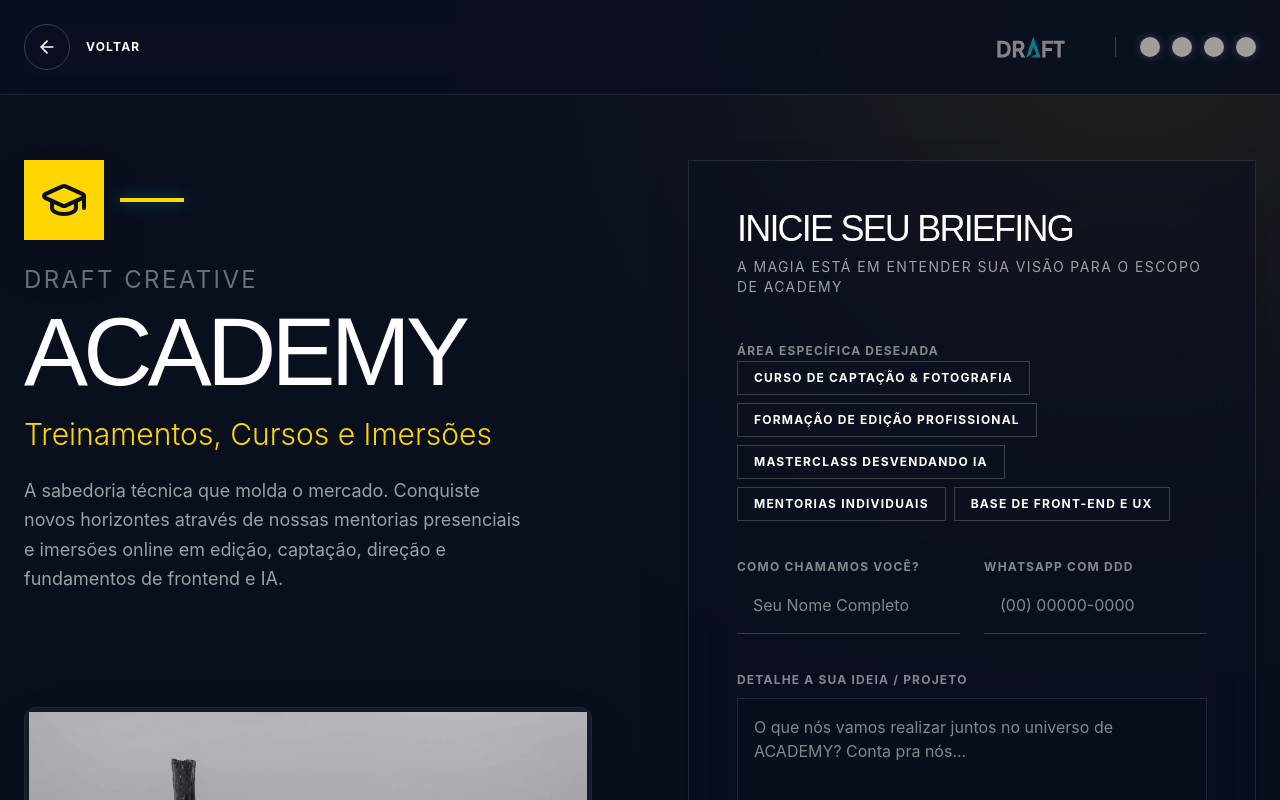
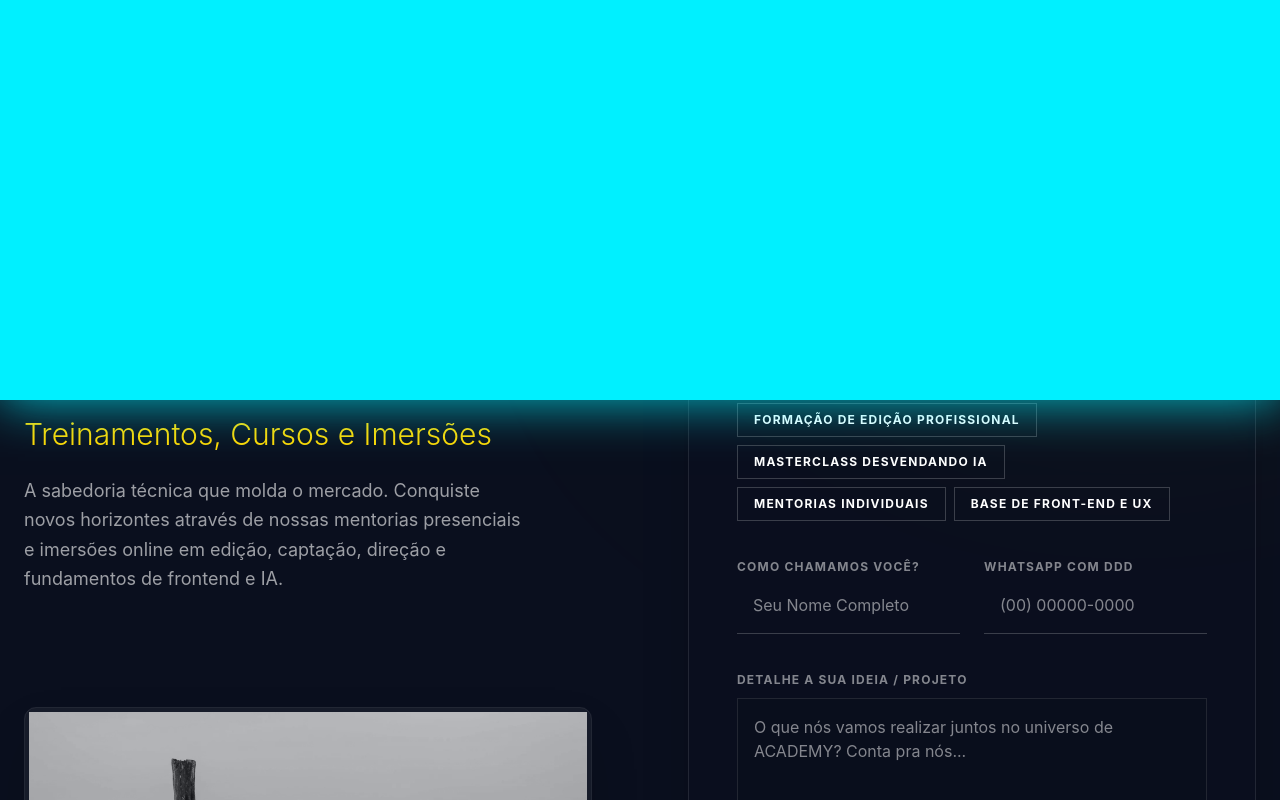
Before and after one commit to iwerry/DraftCreativeStudio, a React (Vite) app: page /academy in a window 1280 px wide. Shown: the top 800 px of the page. Built offline with nearby package versions, Linux system fonts and the light colour scheme; grey boxes are pictures that could not be loaded.

Commit message:
feat(transitions): implement Awwwards-style 3-layer page wipes (navy>white>cyan) across all pages

```diff
--- /dev/null
+++ b/download_videos.cjs
@@ -0,0 +1,48 @@
+const https = require('https');
+const fs = require('fs');
+const path = require('path');
+
+const dir = path.join(__dirname, 'public', 'studio');
+if (!fs.existsSync(dir)) fs.mkdirSync(dir, { recursive: true });
+
+const download = (url, dest) => {
+  return new Promise((resolve, reject) => {
+    const file = fs.createWriteStream(dest);
+    https.get(url, (response) => {
+      if (response.statusCode >= 300 && response.statusCode < 400 && response.headers.location) {
+        // Handle redirect
+        https.get(response.headers.location, (res) => {
+          res.pipe(file);
+          file.on('finish', () => { file.close(); resolve(); });
+        }).on('error', reject);
+      } else {
+        response.pipe(file);
+        file.on('finish', () => { file.close(); resolve(); });
+      }
+    }).on('error', (err) => {
+      fs.unlink(dest, () => {});
+      reject(err);
+    });
+  });
+};
+
+const videos = [
+  { url: 'https://www.w3schools.com/html/mov_bbb.mp4', file: 'hero_1.mp4' },
+  { url: 'https://interactive-examples.mdn.mozilla.net/media/cc0-videos/flower.mp4', file: 'hero_2.mp4' },
+  { url: 'https://interactive-examples.mdn.mozilla.net/media/cc0-videos/friday.mp4', file: 'hero_3.mp4' }
+];
+
+async function run() {
+  console.log('Downloading placeholder videos...');
+  for (const v of videos) {
+    try {
+      console.log(`Downloading ${v.file}...`);
+      await download(v.url, path.join(dir, v.file));
+      console.log(`Successfully downloaded ${v.file}`);
+    } catch (e) {
+      console.error(`Failed to download ${v.file}:`, e.message);
+    }
+  }
+}
+
+run();
--- a/src/Home.tsx
+++ b/src/Home.tsx
@@ -23,6 +23,7 @@
 } from "lucide-react";
 import { useState, useEffect } from "react";
 import { LanguageSwitcher } from "./LanguageSwitcher";
+import PageTransition from "./PageTransition";
 
 const SERVICES = [
   {
@@ -147,13 +148,7 @@
   }, []);
 
   return (
-    <motion.div
-      initial={{ opacity: 0, filter: "blur(5px)" }}
-      animate={{ opacity: 1, filter: "blur(0px)" }}
-      exit={{ opacity: 0, y: -20, filter: "blur(5px)" }}
-      transition={{ duration: 0.4 }}
-      className="min-h-screen selection:bg-brand selection:text-paper font-sans"
-    >
+    <PageTransition>
       {/* Navigation */}
       <nav className={`fixed top-0 left-0 right-0 z-50 transition-all duration-300 ${scrolled ? 'bg-paper/90 backdrop-blur-md border-b border-brand/20 py-4' : 'bg-transparent py-6'}`}>
         <div className="max-w-7xl mx-auto px-6 flex justify-between items-center">
@@ -721,6 +716,6 @@
           width: fit-content;
         }
       `}</style>
-    </motion.div>
+    </PageTransition>
   );
 }
--- /dev/null
+++ b/src/PageTransition.tsx
@@ -0,0 +1,66 @@
+import { motion } from "motion/react";
+import { ReactNode } from "react";
+
+const slideLayer1 = {
+  initial: { top: "100vh" },
+  animate: { top: "-100vh", transition: { duration: 1.2, ease: [0.76, 0, 0.24, 1] } },
+  exit: { top: ["100vh", "0vh"], transition: { duration: 1.2, ease: [0.76, 0, 0.24, 1] } }
+};
+
+const slideLayer2 = {
+  initial: { top: "100vh" },
+  animate: { top: "-100vh", transition: { duration: 1.2, ease: [0.76, 0, 0.24, 1], delay: 0.15 } },
+  exit: { top: ["100vh", "0vh"], transition: { duration: 1.2, ease: [0.76, 0, 0.24, 1], delay: 0.15 } }
+};
+
+const slideLayer3 = {
+  initial: { top: "100vh" },
+  animate: { top: "-100vh", transition: { duration: 1.2, ease: [0.76, 0, 0.24, 1], delay: 0.3 } },
+  exit: { top: ["100vh", "0vh"], transition: { duration: 1.2, ease: [0.76, 0, 0.24, 1], delay: 0.3 } }
+};
+
+export default function PageTransition({ children }: { children: ReactNode }) {
+  // To avoid seeing the unstyled page enter instantly, we keep the page wrapped in an opacity fade
+  // while the sweeping rectangles move.
+  return (
+    <>
+      <motion.div
+        initial={{ opacity: 0, filter: "blur(10px)" }}
+        animate={{ opacity: 1, filter: "blur(0px)", transition: { duration: 0.6, delay: 0.5 } }}
+        exit={{ opacity: 0, filter: "blur(10px)", transition: { duration: 0.6 } }}
+        className="w-full min-h-screen"
+      >
+        {children}
+      </motion.div>
+
+      {/* Layer 1: Dark Navy */}
+      <motion.div
+        className="fixed left-0 w-full h-[150vh] bg-paper z-[9997] pointer-events-none"
+        variants={slideLayer1}
+        initial="initial"
+        animate="animate"
+        exit="exit"
+      />
+      {/* Layer 2: Ink White */}
+      <motion.div
+        className="fixed left-0 w-full h-[150vh] bg-ink z-[9998] pointer-events-none"
+        variants={slideLayer2}
+        initial="initial"
+        animate="animate"
+        exit="exit"
+      />
+      {/* Layer 3: Brand Cyan */}
+      <motion.div
+        className="fixed left-0 w-full h-[150vh] bg-brand z-[9999] pointer-events-none shadow-[0_0_50px_rgba(0,240,255,0.8)]"
+        variants={slideLayer3}
+        initial="initial"
+        animate="animate"
+        exit="exit"
+      >
+        <div className="absolute top-1/2 left-1/2 -translate-x-1/2 -translate-y-1/2 text-paper uppercase font-display text-4xl md:text-8xl tracking-tighter mix-blend-overlay opacity-30">
+          Draft
+        </div>
+      </motion.div>
+    </>
+  );
+}
--- a/src/ServicePage.tsx
+++ b/src/ServicePage.tsx
@@ -3,6 +3,7 @@
 import { ArrowLeft, Video, Code2, GraduationCap, ChevronRight, CheckCircle2 } from "lucide-react";
 import { useState, useEffect } from "react";
 import { LanguageSwitcher } from "./LanguageSwitcher";
+import PageTransition from "./PageTransition";
 
 const SERVICES_DATA: Record<string, any> = {
   studio: {
@@ -66,13 +67,7 @@
   if (!data) return <div className="min-h-screen flex items-center justify-center bg-paper text-ink">Serviço não encontrado.</div>;
 
   return (
-    <motion.div
-      initial={{ opacity: 0, filter: "blur(5px)" }}
-      animate={{ opacity: 1, filter: "blur(0px)" }}
-      exit={{ opacity: 0, y: -20, filter: "blur(5px)" }}
-      transition={{ duration: 0.4 }}
-      className="min-h-screen bg-paper text-ink selection:bg-brand selection:text-paper font-sans"
-    >
+    <PageTransition>
 
       {/* Navegação Simplificada para a página secundária */}
       <nav className="fixed top-0 left-0 right-0 z-50 bg-paper/90 backdrop-blur-md border-b border-ink/10 py-6">
@@ -191,6 +186,6 @@
           </form>
         </motion.div>
       </section>
-    </motion.div>
+    </PageTransition>
   );
 }
--- a/src/SobrePage.tsx
+++ b/src/SobrePage.tsx
@@ -1,8 +1,9 @@
 import { Link } from "react-router-dom";
 import { motion } from "motion/react";
 import { ArrowLeft, Rocket, Users, MonitorSmartphone } from "lucide-react";
-import { useEffect, useState } from "react";
+import { useEffect } from "react";
 import { LanguageSwitcher } from "./LanguageSwitcher";
+import PageTransition from "./PageTransition";
 
 const fadeUp = {
   hidden: { opacity: 0, y: 30 },
@@ -15,13 +16,7 @@
   }, []);
 
   return (
-    <motion.div
-      initial={{ opacity: 0, filter: "blur(5px)" }}
-      animate={{ opacity: 1, filter: "blur(0px)" }}
-      exit={{ opacity: 0, y: -20, filter: "blur(5px)" }}
-      transition={{ duration: 0.4 }}
-      className="min-h-[100vh] bg-paper text-ink font-sans relative overflow-hidden"
-    >
+    <PageTransition>
 
       {/* Navegação Simplificada para a página secundária */}
       <nav className="fixed top-0 left-0 right-0 z-50 bg-paper/90 backdrop-blur-md border-b border-ink/10 py-6">
@@ -88,6 +83,6 @@
 
         </motion.div>
       </section>
-    </motion.div>
+    </PageTransition>
   );
 }
```
